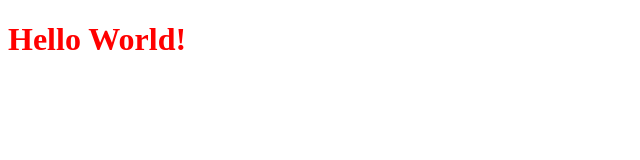
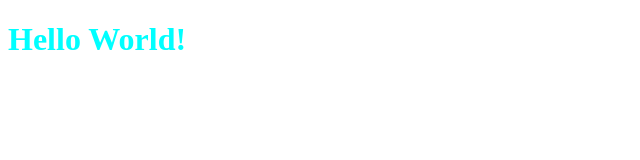
Before and after one commit to lacizeidler/google-clone, a plain HTML site: page index.html in a window 1280 px wide. Shown: the whole page, without its empty margins (0-640 px from the left). Drawn offline with Linux system fonts and the light colour scheme.

Commit message:
changed color

```diff
--- a/css/style.css
+++ b/css/style.css
@@ -1,3 +1,6 @@
 h1{
     color: red;
 }
+.title{
+    color: aqua
+}
```
